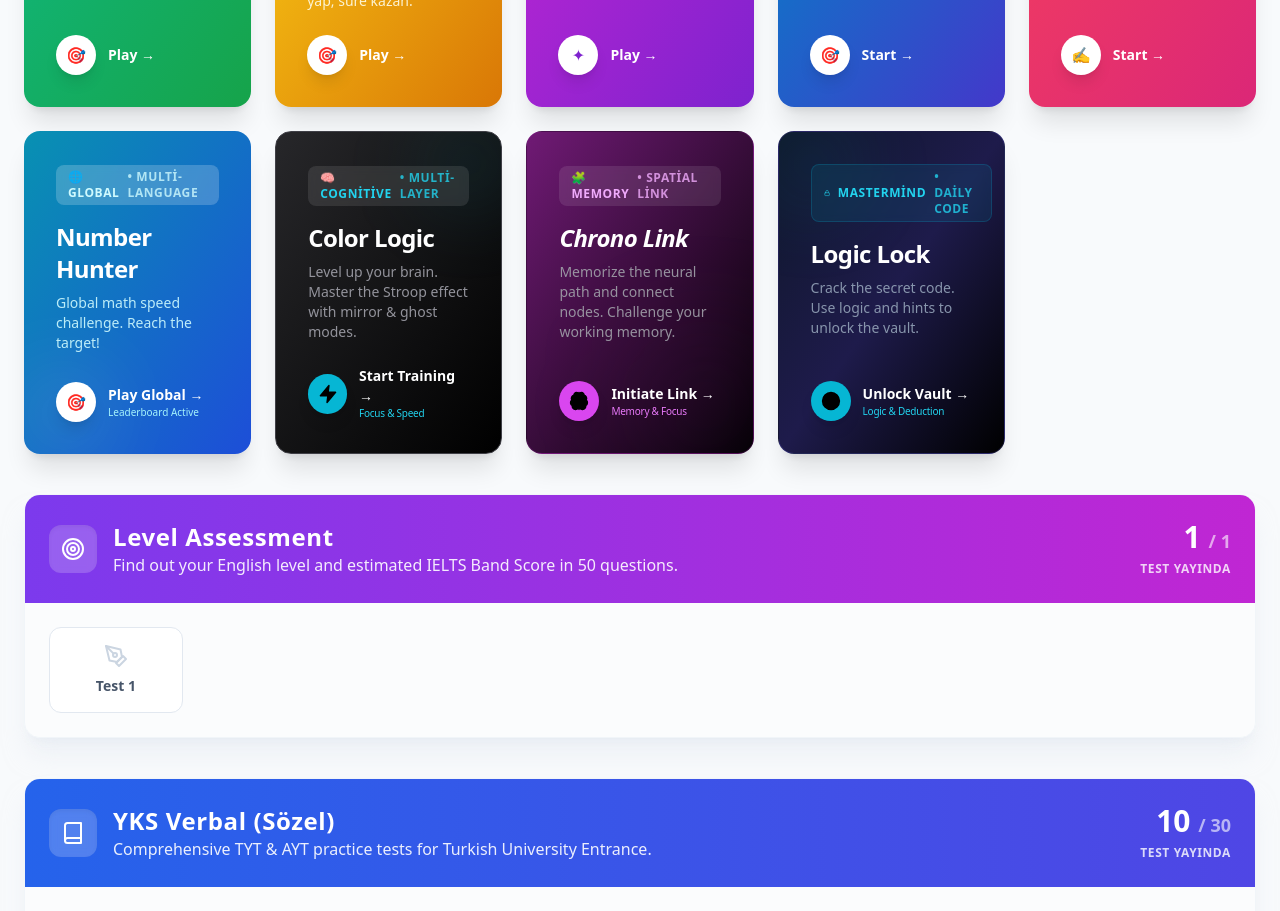
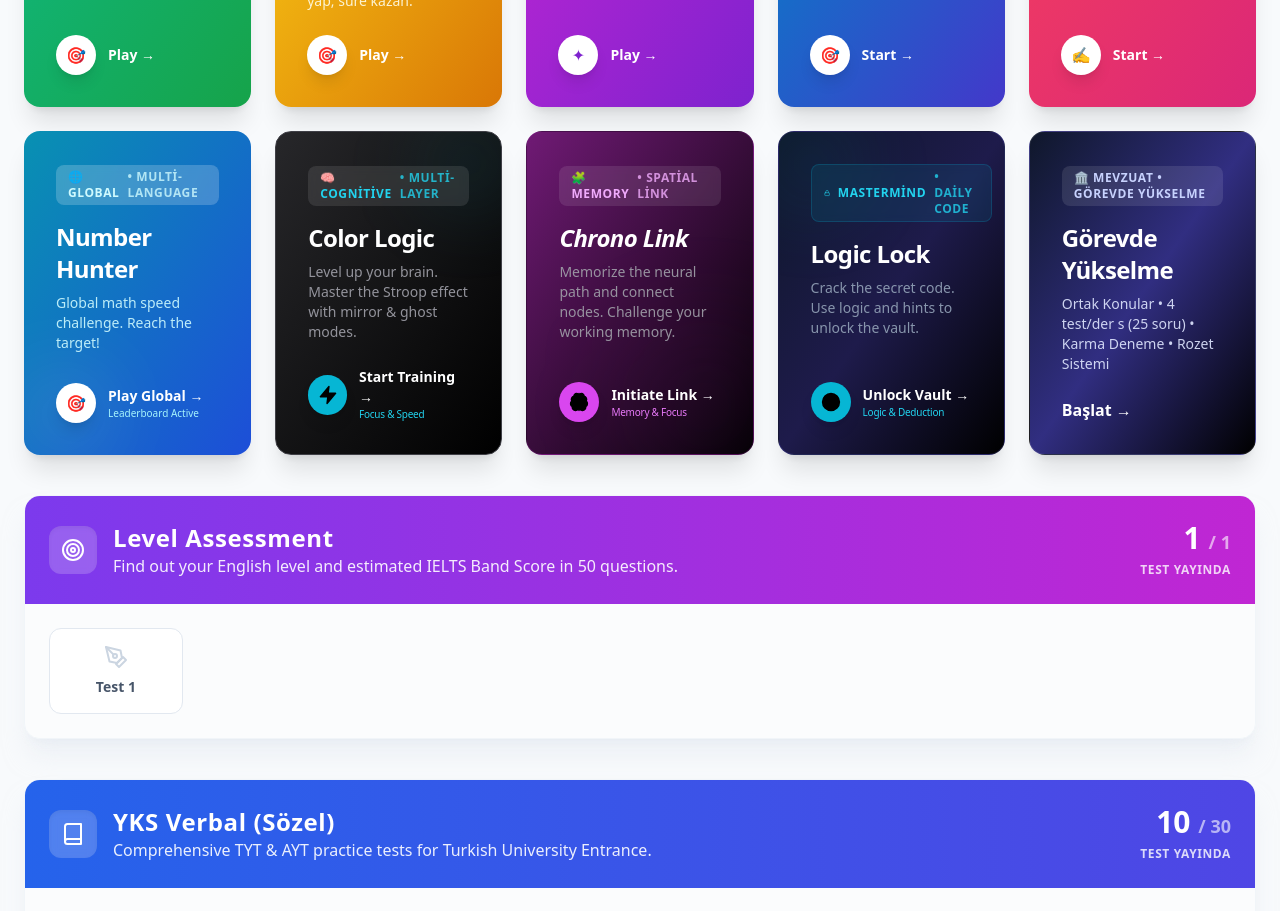
Before and after one commit to kuarkcoin/testdunya, a Next.js app: page / in a window 1280 px wide. Shown: the part 2180-3091 px from the top of the page. Built offline with nearby package versions, Linux system fonts and the light colour scheme.

Commit message:
Update page.tsx

```diff
--- a/app/page.tsx
+++ b/app/page.tsx
@@ -772,6 +772,19 @@ export default function HomePage() {
     </div>
   </div>
 </Link>
+<Link
+  href="/gorevde-yukselme"
+  className="group relative overflow-hidden rounded-2xl bg-gradient-to-br from-slate-900 via-indigo-900 to-black p-8 text-white shadow-xl transition-all hover:scale-[1.02] hover:shadow-2xl border border-white/10"
+>
+  <div className="mb-4 inline-flex items-center gap-2 rounded-lg bg-white/10 px-3 py-1 text-xs font-bold uppercase tracking-wider text-indigo-200">
+    🏛️ Mevzuat • Görevde Yükselme
+  </div>
+  <h3 className="mb-2 text-2xl font-black tracking-tight">Görevde Yükselme</h3>
+  <p className="text-indigo-100/90 text-sm">
+    Ortak Konular • 4 test/der s (25 soru) • Karma Deneme • Rozet Sistemi
+  </p>
+  <div className="mt-6 font-black">Başlat →</div>
+</Link>
 
         </section>
 
```
